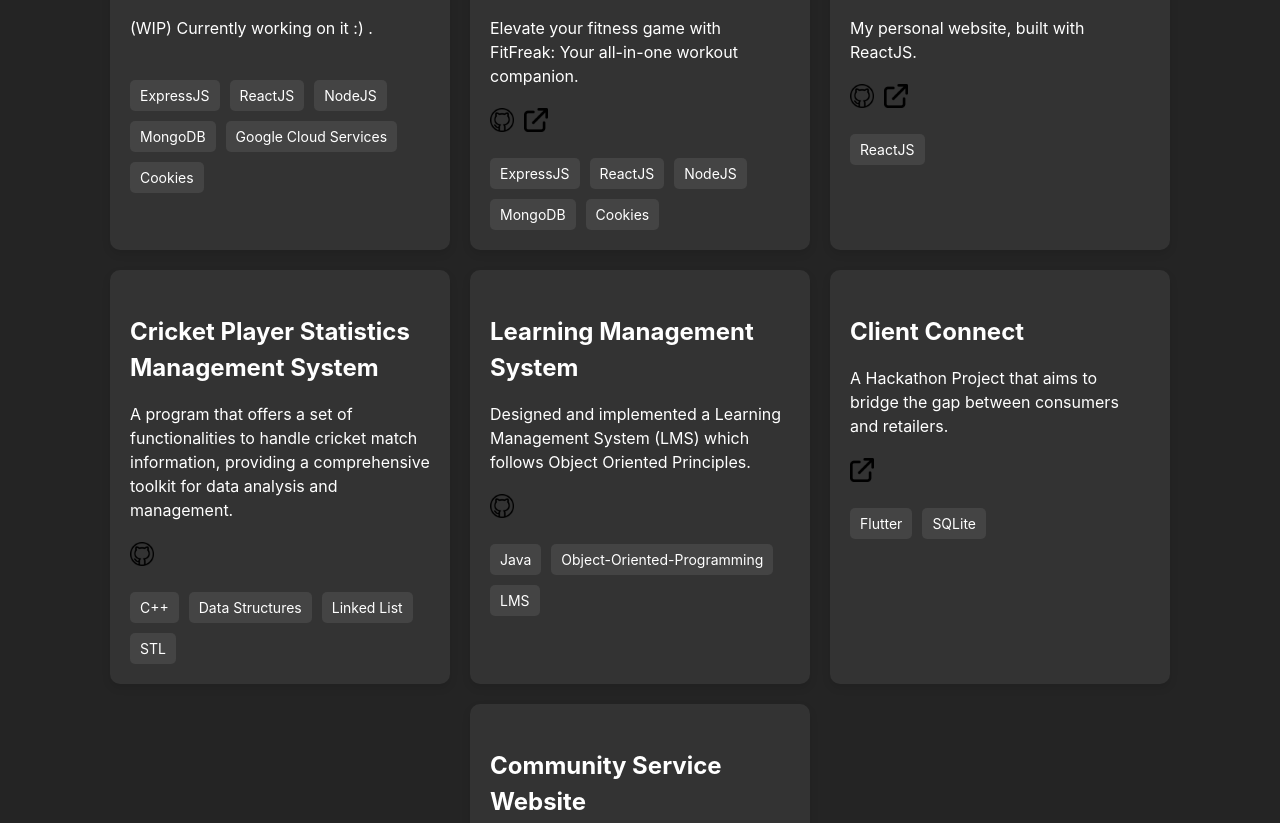
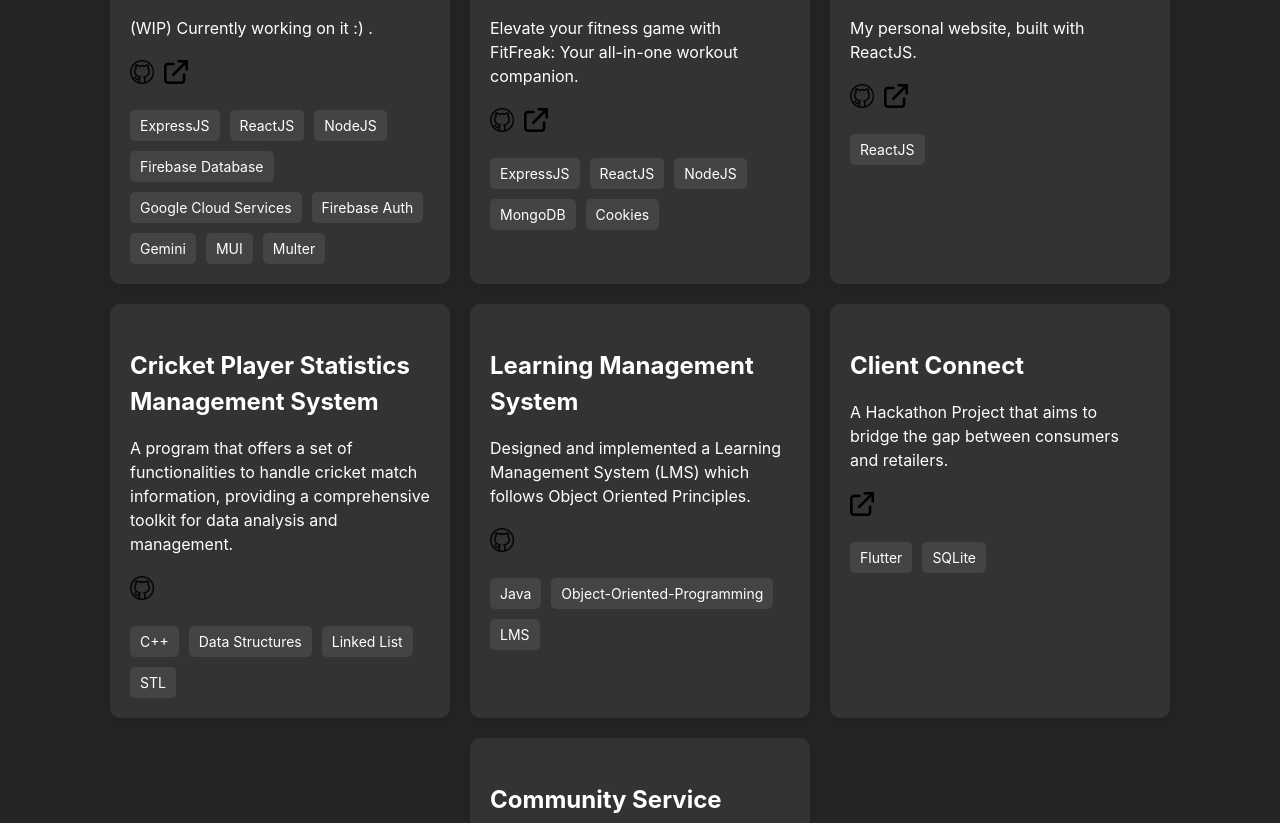
Before and after one commit to rushilpatel21/My-Portfolio, a React (Vite) app in the folder portfolio/: page / in a window 1280 px wide. Shown: the part 2700-3523 px from the top of the page. Built offline with nearby package versions, Linux system fonts and the light colour scheme; no server answers.

Commit message:
Added CivicPulse Github and Vercel Link. I knowww the repo is privateeee

```diff
--- a/portfolio/src/pages/project.jsx
+++ b/portfolio/src/pages/project.jsx
@@ -6,9 +6,9 @@ const projects = [
   {
     title: 'CivicPulse',
     description: '(WIP) Currently working on it :) .',
-    tags: ['ExpressJS', 'ReactJS', 'NodeJS' ,'MongoDB', 'Google Cloud Services', 'Cookies' ],
-    github: '#',
-    link: '#',
+    tags: ['ExpressJS', 'ReactJS', 'NodeJS' ,'Firebase Database', 'Google Cloud Services', 'Firebase Auth','Gemini', 'MUI', 'Multer' ],
+    github: 'https://github.com/rushilpatel21/CivicPulse',
+    link: 'https://civicpulse.vercel.app/',
   },
   {
     title: 'FitFreak',
```
